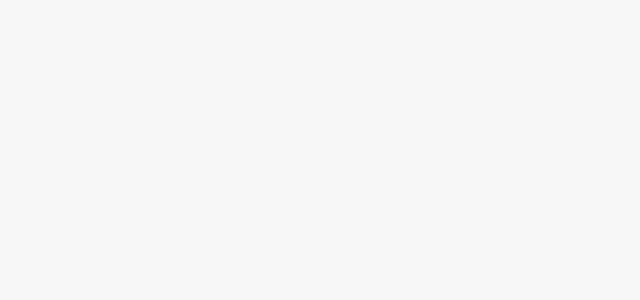
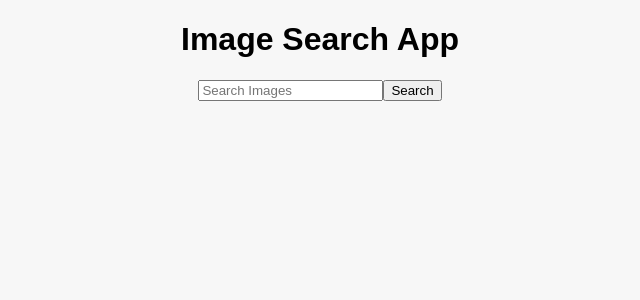
Before and after one commit to Sakshi119/reactjsPractice, a React (Create React App) app in the folder counter-app/: page /image-search in a window 1280 px wide. Before the commit this address had no page. Shown: the top 300 px of the page, without its empty margins (320-960 px from the left). Built offline with nearby package versions, Linux system fonts and the light colour scheme.

Commit message:
dictionary app and image search app for async await fetch understanding

```diff
--- a/counter-app/src/App.js
+++ b/counter-app/src/App.js
@@ -4,17 +4,22 @@ import Counter from './Components/counterApp/counter';
 import TodoApp from './Components/toDoList/todo-list';
 import Weatherapp from './Components/weatherApp/weather-app';
 import Calculator from './Components/calculatorApp/calculator';
+import ImageSearch from './Components/imageSearchApp/imageSearch';
+
 import './App.css';
+import DictionaryApp from './Components/dictionaryApp/dictionaryApp';
 
 function Home() {
   return (
     <div className='index-page'>
       <h1>My React Apps</h1>
       <ul>
-        <li><Link to="/counter" target="_blank">Counter App</Link></li>
-        <li><Link to="/todo" target="_blank">To-Do List App</Link></li>
-        <li><Link to="/weather" target="_blank">Weather App</Link></li>
-        <li><Link to="/calculator" target="_blank">Calculator App</Link></li>
+        <li><Link to="/counter">Counter App</Link></li>
+        <li><Link to="/todo">To-Do List App</Link></li>
+        <li><Link to="/weather">Weather App</Link></li>
+        <li><Link to="/calculator">Calculator App</Link></li>
+        <li><Link to="/image-search">Image Search App</Link></li>
+        <li><Link to="/dictionary-app">Dictionary App</Link></li>
       </ul>
     </div>
   );
@@ -29,6 +34,8 @@ function App() {
         <Route path="/todo" element={<TodoApp />} />
         <Route path="/weather" element={<Weatherapp />} />
         <Route path="/calculator" element={<Calculator />} />
+        <Route path='/image-search' element={<ImageSearch />} />
+        <Route path="/dictionary-app" element={<DictionaryApp />} />
       </Routes>
     </Router>
   );
--- a/counter-app/src/Components/calculatorApp/calculator.css
+++ b/counter-app/src/Components/calculatorApp/calculator.css
@@ -3,7 +3,6 @@ body {
     display: flex;
     justify-content: center;
     align-items: center;
-    height: 100vh;
     margin: 0;
     background-color: #f5f5f5;
   }
--- /dev/null
+++ b/counter-app/src/Components/dictionaryApp/dictionaryApp.js
@@ -0,0 +1,36 @@
+import React, { useState } from 'react'
+
+
+const DictionaryApp = () => {
+  const [search,setSearch] = useState('')
+  const [data,setData] = useState([])
+  const getInputWord = (e) =>{
+    setSearch(e.target.value);
+  }
+  const searchWord = async() =>{
+    const response = await fetch(`https://api.dictionaryapi.dev/api/v2/entries/en/${search}`);
+    const jsonData = await response.json();
+    setData(jsonData[0]);
+    console.log(jsonData);
+  }
+  return (
+    <section className='dictionary-app'>
+        <h2>Dictionary App</h2>
+        <input type="text" placeholder='Search for a word' onChange={getInputWord}/>
+        <button onClick={searchWord}>Search</button>
+
+        {data?(<div className="word-info">
+            <p><strong>Word:</strong> {data?.word}</p>
+            {/* <p><strong>Phonetics:</strong> {data.phonetic}</p> */}
+            <p><strong>Meaning:</strong></p>
+            {data?.meanings && data?.meanings.length > 0 && data?.meanings[0]?.definitions.map((definition, index) => (
+              <li key={index}>{definition.definition}</li>
+            ))}
+        </div>):("Please enter a word to search")}
+
+        {data && data?.sourceUrls && data?.sourceUrls?.length > 0 ? (<a href={data?.sourceUrls[0]} target='_blank'>Read More</a>):("")}
+    </section>
+  )
+}
+
+export default DictionaryApp
--- /dev/null
+++ b/counter-app/src/Components/imageSearchApp/imageSearch.css
@@ -0,0 +1,8 @@
+.image-search .image-container img{
+    width:200px;
+    height:300px;
+    object-fit: cover;
+}
+.image-container{
+    margin-top: 20px;
+}
--- /dev/null
+++ b/counter-app/src/Components/imageSearchApp/imageSearch.js
@@ -0,0 +1,37 @@
+import {React,useState} from 'react'
+import './imageSearch.css'
+
+function ImageSearch() {
+const [search,setSearch] = useState();
+const [data,setData] = useState([]);
+let API_KEY = "EVyRarXlZhZKqifEbpXeNRl8r5P8yiNzBrra6I5zO9M"
+//API =  https://api.unsplash.com/photos/users/ashbot/likes?page=1&query=${searchValue}&client_id=${API_KEY}
+const handleSearch = (event)=>{
+    setSearch(event.target.value);
+    console.log(search);
+}
+const apiHit = async() =>{
+    const getApi = await fetch(`https://api.unsplash.com/search/photos?page=1&query=${search}&client_id=${API_KEY}`)
+    const jsonData = await getApi.json();
+    setData(jsonData.results)
+    console.log(jsonData.results);
+}
+return (
+
+
+    <div className="image-search section-container">
+        <h1>Image Search App</h1>
+        <div className="search-container">
+            <input type='text' placeholder='Search Images' onChange={handleSearch} />
+            <button onClick={apiHit}>Search</button>
+        </div>
+        <div className="image-container">
+            {data.map((iteam,index)=>{
+                return <img key={index} src={iteam.urls.full} alt={iteam.alt_description}/>
+            })}
+        </div>
+    </div>
+  )
+}
+
+export default ImageSearch
```
